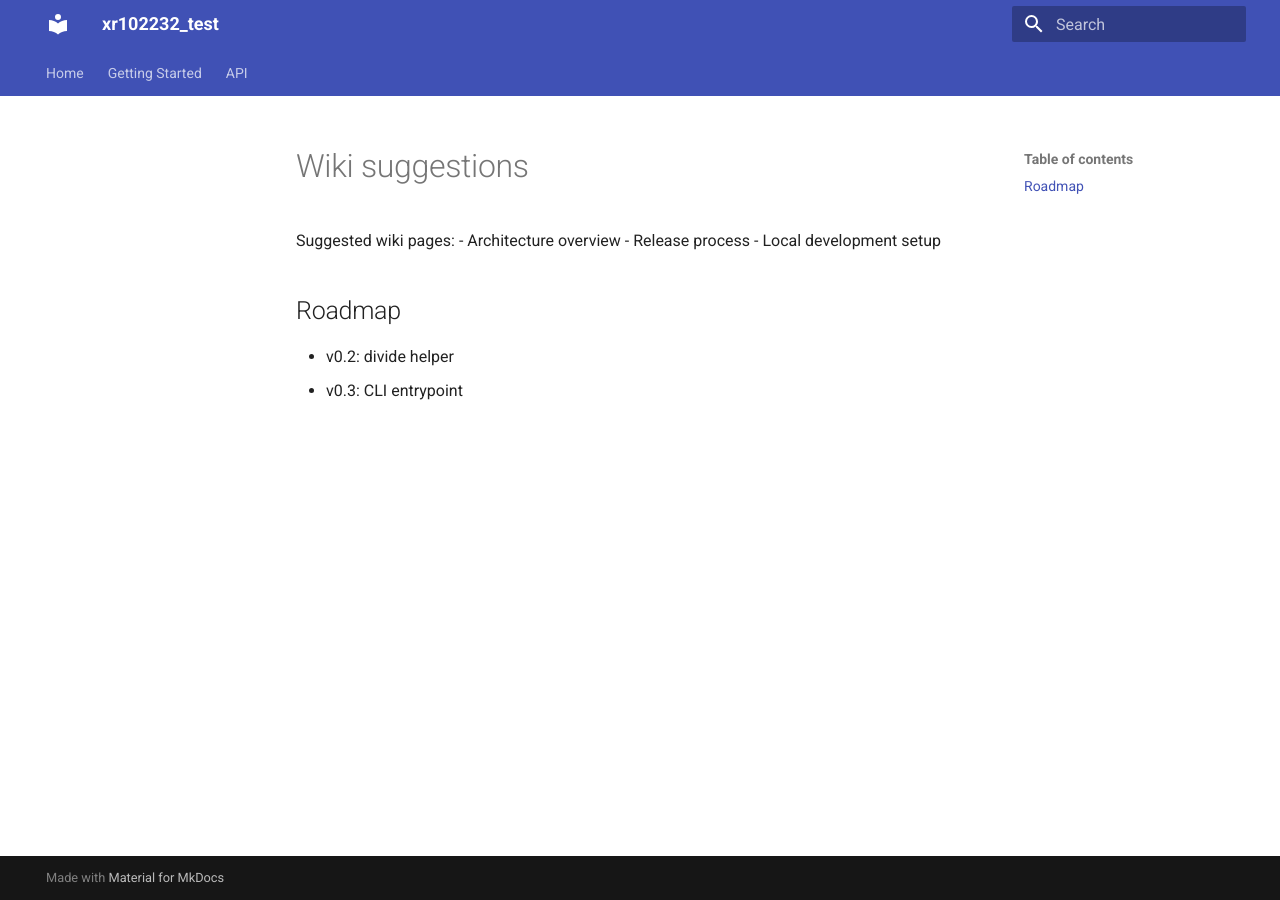
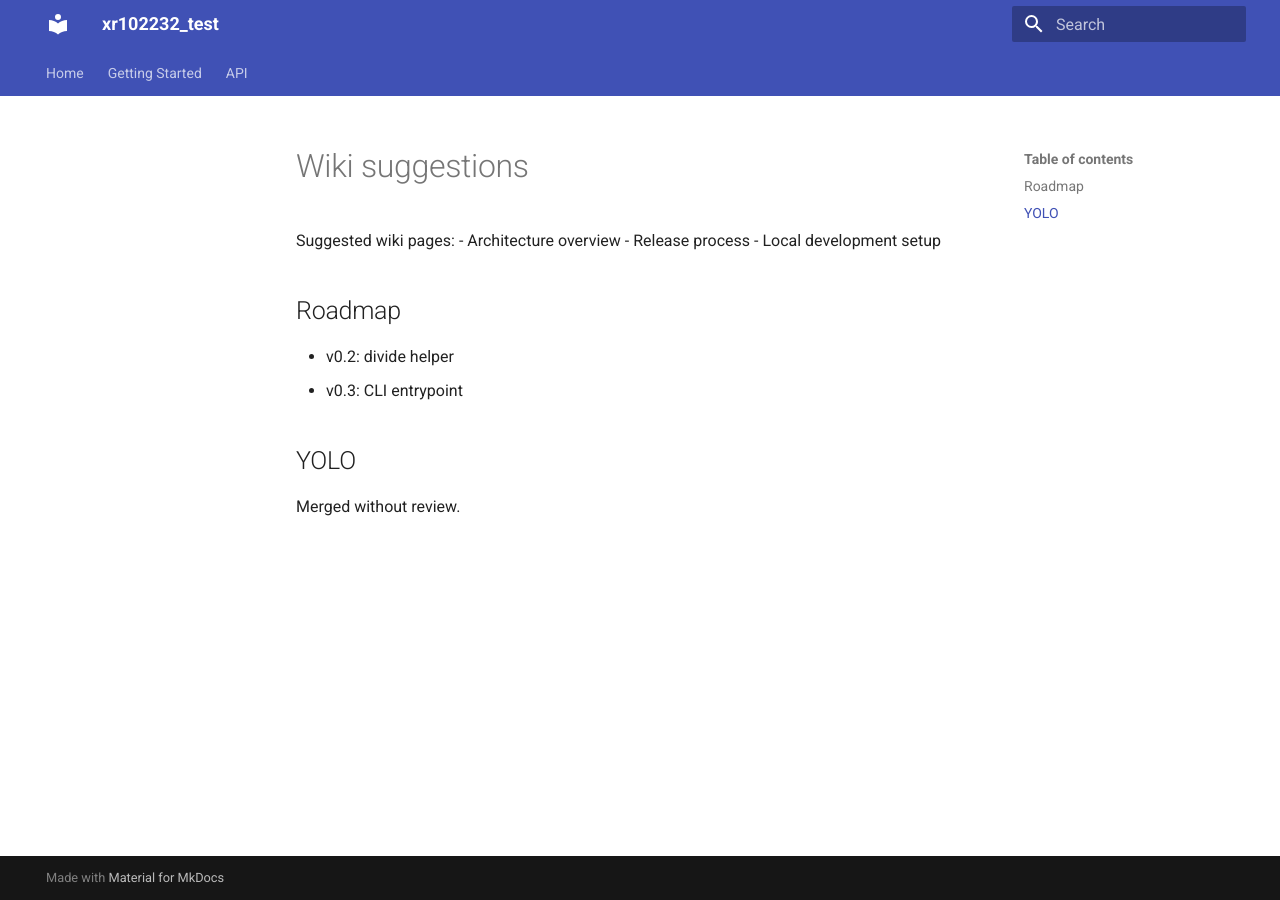
Before and after one commit to anand2532/xr102232_test, an MkDocs documentation site: the page built from docs/WIKI.md, in a window 1280 px wide. Built offline with MkDocs 1.6.1 and Material for MkDocs 9.7.7, drawn with Linux system fonts in a browser that asks for light colours.

Commit message:
docs: yolo merge test

```diff
--- a/docs/WIKI.md
+++ b/docs/WIKI.md
@@ -8,3 +8,6 @@ Suggested wiki pages:
 ## Roadmap
 - v0.2: divide helper
 - v0.3: CLI entrypoint
+
+## YOLO
+Merged without review.
```
